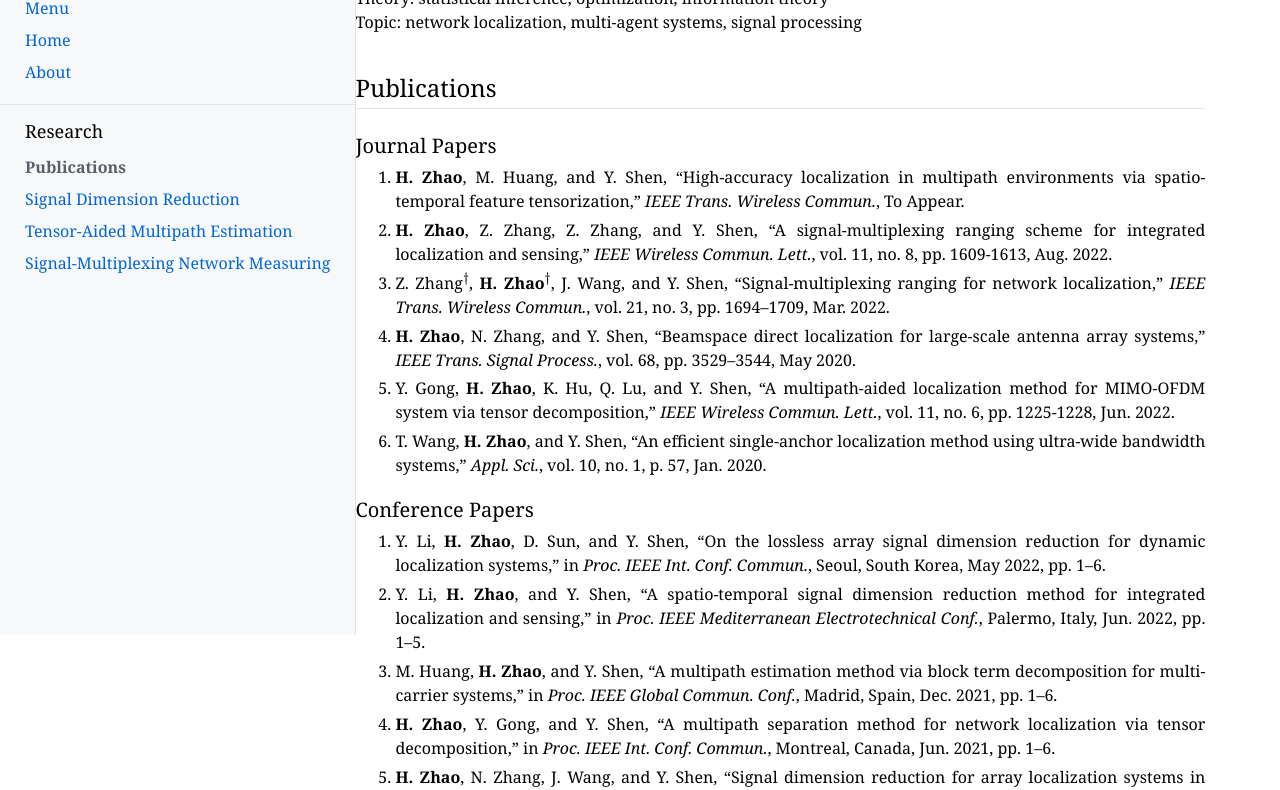
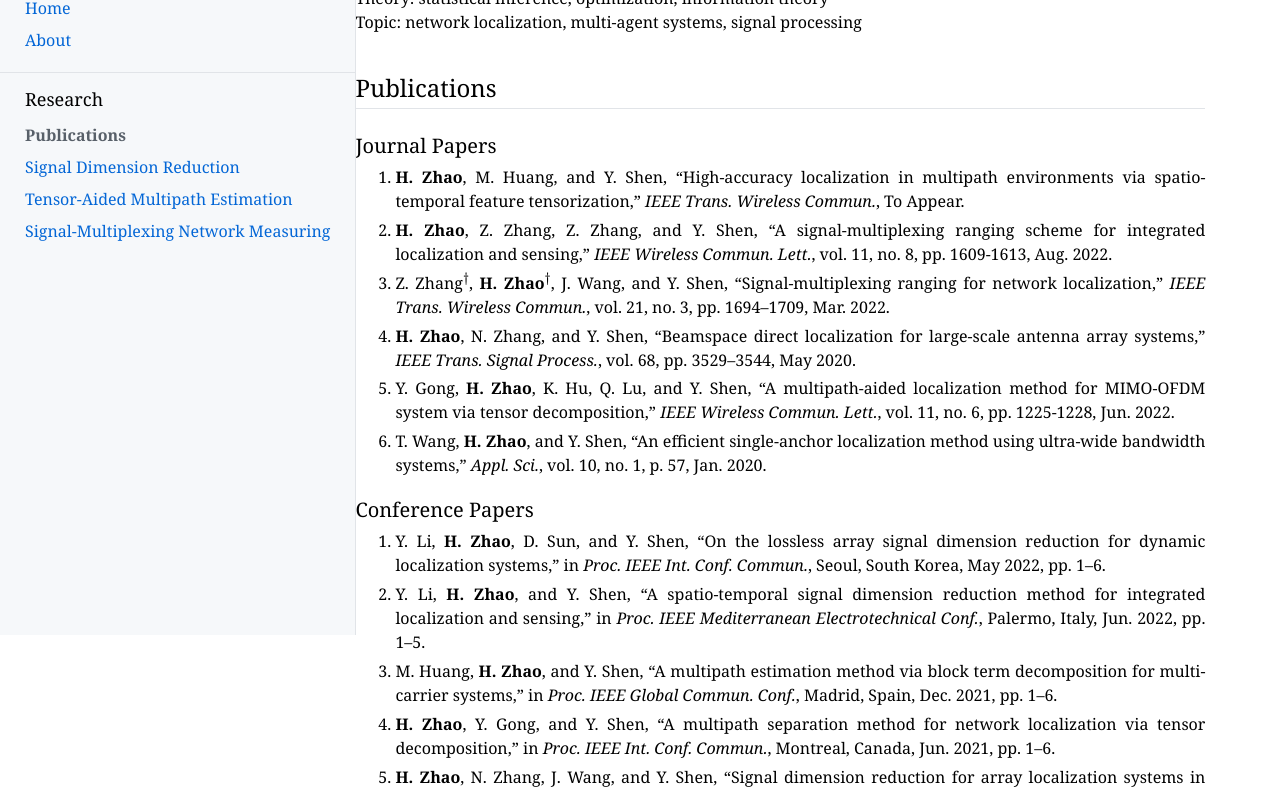
Before and after one commit to hanying-zhao/hanying-zhao.github.io, a plain HTML site: page pub.html in a window 1280 px wide. Shown: the part 143-933 px from the top of the page. Drawn offline with nearby package versions, Linux system fonts and the light colour scheme; some packages are replaced by stand-ins of ours.

Commit message:
Add files via upload

```diff
--- a/pub.html
+++ b/pub.html
@@ -41,7 +41,6 @@ MathJax.Hub.Config({
 <div id="layout-menu">
 <div class="menu-item"><a href="javascript:void(0)" class="closebtn" onclick="closeNav()">×</a></div>
 <div class="menu-category">Hanying Zhao</div>
-<div class="menu-item"><a href="index.html">Menu</a></div>
 <div class="menu-item"><a href="profile.html">Home</a></div>
 <div class="menu-item"><a href="about.html">About</a></div>
 <div class="menu-category">Research</div>
```
Also changed, not shown: about.html (+0 -1 lines), index.html (+0 -1 lines), profile.html (+0 -1 lines), proj-sdr.html (+0 -1 lines), proj-smnr.html (+0 -1 lines), proj-tensor.html (+0 -1 lines).
